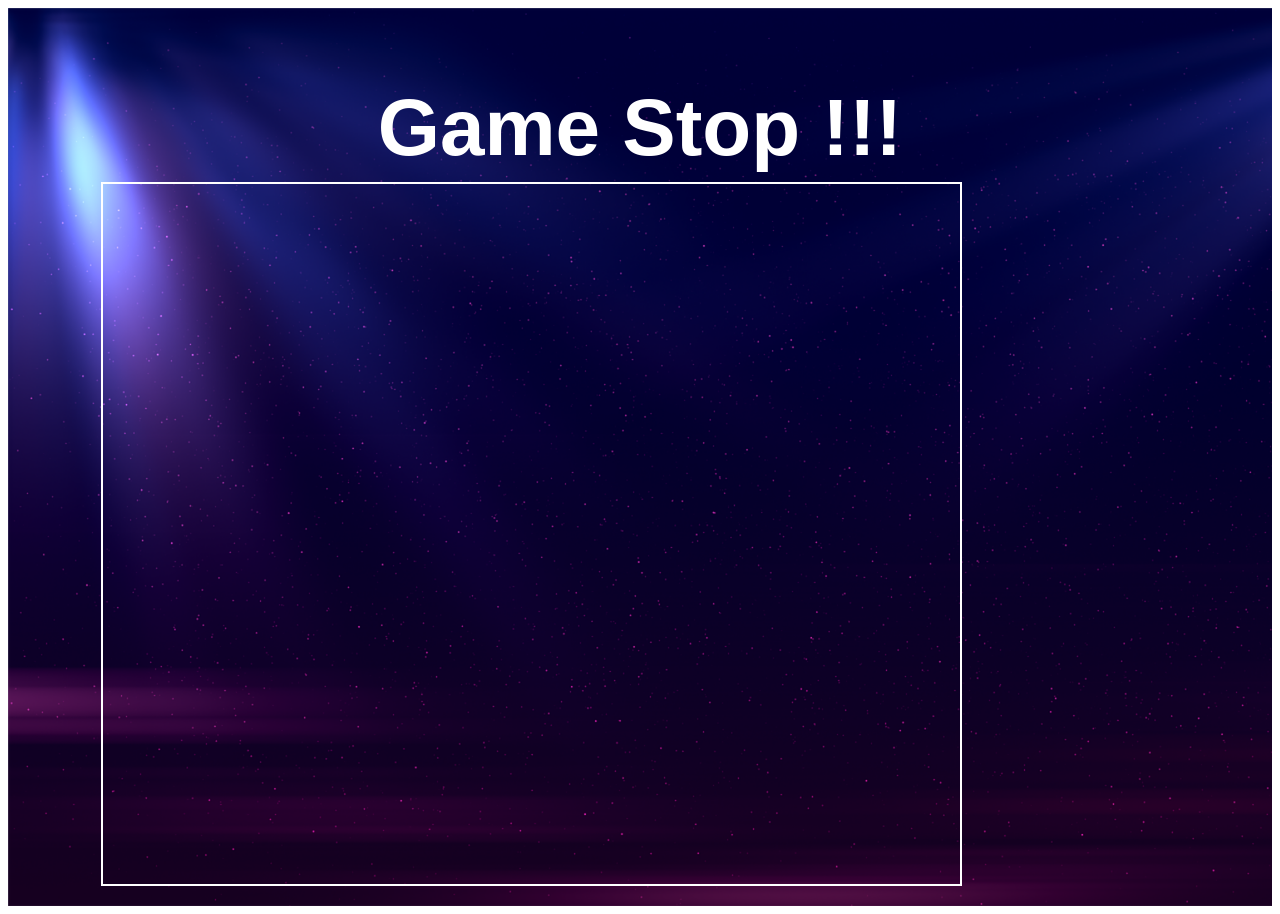
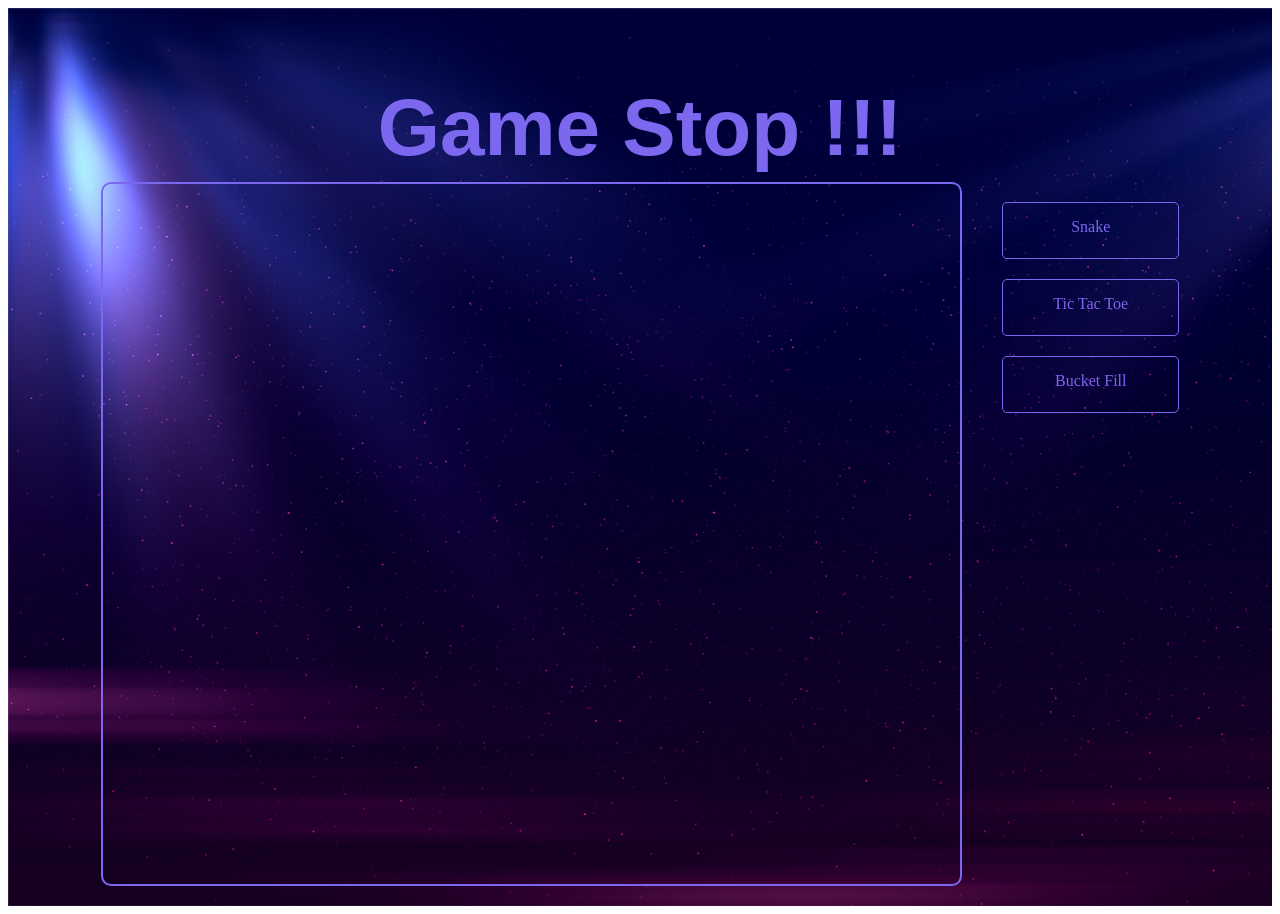
Before and after one commit to willyelm/angularattack2017-gamespot, an Angular app: page / in a window 1280 px wide. Built offline with nearby package versions, Linux system fonts and the light colour scheme.

Commit message:
add Buttons

```diff
--- a/src/app/app.component.css
+++ b/src/app/app.component.css
@@ -14,16 +14,45 @@
     height:100px;
     font-family: fantasy;
     text-align: center;
-    color: white;
+    color: mediumslateblue;
     font-size: 40px;
 
 }
 
+.gameArea{
+    width:100%;
+    height: 700px;
+    display: inline-block;
+}
 .playBox{
     width: 70%;
     height:700px;
     display: block;
-    border: 2px solid white;
+    border: 2px solid mediumslateblue;
     margin-left: 6%;
+    float: left;
+    border-radius: 10px;
 
 }
+
+.playBtnCover{
+    width: 175px;
+    height:700px;
+    float: left;
+    margin-left: 40px;
+
+}
+
+.playBtn{
+    width: 175px;
+    height: 35px;
+    border:1px solid mediumslateblue;
+    color: mediumslateblue;
+    text-align: center;
+    margin: 20px 0px;
+    border-radius: 5px;
+    padding: 5px 0;
+    justify-content: center;
+    padding-top: 15px;
+    cursor: pointer;
+}
--- a/src/app/app.component.html
+++ b/src/app/app.component.html
@@ -2,5 +2,13 @@
   <div class="appTitle">
     <h1>{{title}}</h1>
   </div>
-  <div class="playBox"></div>
+  <div class="gameArea">
+    <div class="playBox">
+
+    </div>
+    <div class="playBtnCover">
+      <div class="playBtn" *ngFor="let item of gameTypes">{{item}}</div>
+    </div>
+  </div>
+
 </div>
--- a/src/app/app.component.ts
+++ b/src/app/app.component.ts
@@ -7,4 +7,5 @@
 })
 export class AppComponent {
   title = 'Game Stop !!!';
+  gameTypes=['Snake', 'Tic Tac Toe', 'Bucket Fill'];
 }
```
